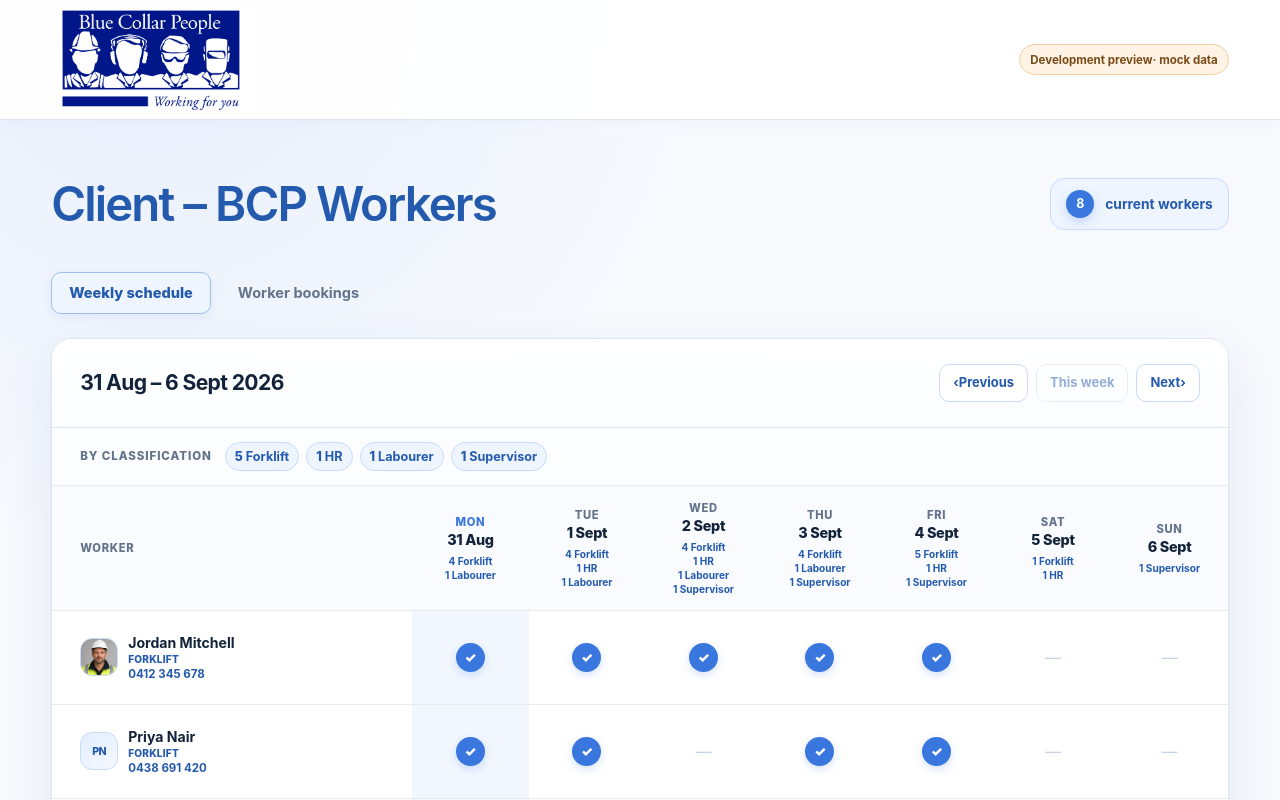
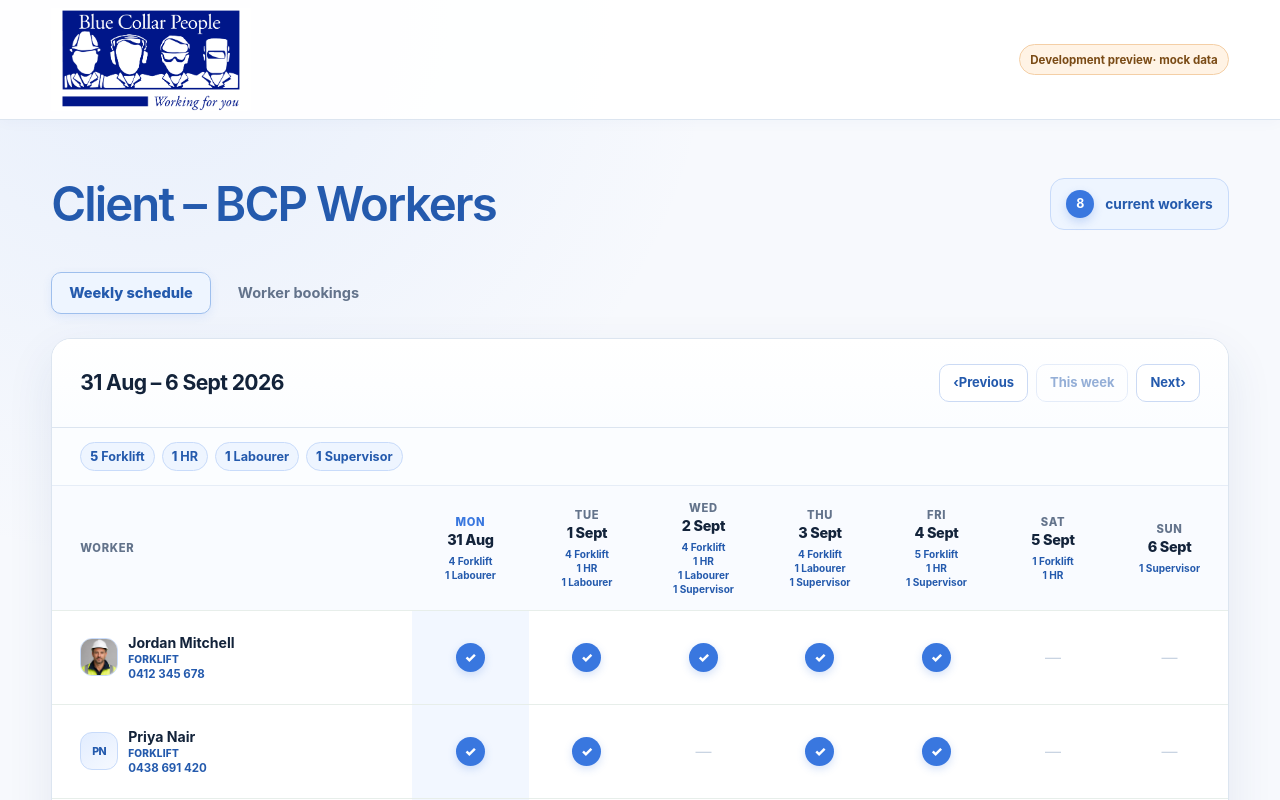
Before and after one commit to Seb-BCP/blue-collar-workers, a Next.js app: page /portal in a window 1280 px wide. Shown: the top 800 px of the page. Built offline with nearby package versions, Linux system fonts and the light colour scheme.

Commit message:
Remove classification summary label

```diff
--- a/app/globals.css
+++ b/app/globals.css
@@ -94,7 +94,6 @@ button:focus-visible, input:focus-visible { outline: 3px solid rgb(57 119 223 /
 .week-label { margin: 0; color: var(--ink); font-size: clamp(1.08rem, 2vw, 1.32rem); font-weight: 720; letter-spacing: -.03em; }
 .week-controls { display: flex; flex: 0 0 auto; align-items: center; gap: 8px; }
 .classification-summary { display: flex; align-items: center; gap: 13px; margin: 0; padding: 14px clamp(18px, 2.2vw, 28px); background: #fbfdff; border-bottom: 1px solid #e6edf7; }
-.classification-summary-label { flex: 0 0 auto; color: var(--muted); font-size: .72rem; font-weight: 800; letter-spacing: .08em; text-transform: uppercase; }
 .classification-list { display: flex; flex-wrap: wrap; gap: 7px; margin: 0; padding: 0; list-style: none; }
 .classification-chip { padding: 6px 9px; color: var(--blue-dark); background: var(--blue-pale); border: 1px solid var(--blue-line); border-radius: 999px; font-size: .79rem; font-weight: 670; white-space: nowrap; }
 .classification-chip strong { font-weight: 850; }
--- a/components/client-portal.tsx
+++ b/components/client-portal.tsx
@@ -289,7 +289,6 @@ function ClassificationSummary({ counts }: { counts: ClassificationCount[] }) {
 
   return (
     <div className="classification-summary" aria-label="Weekly schedule by classification">
-      <span className="classification-summary-label">By classification</span>
       <ul className="classification-list">
         {counts.map(({ classification, count }) => (
           <li className="classification-chip" key={classification}>
```
